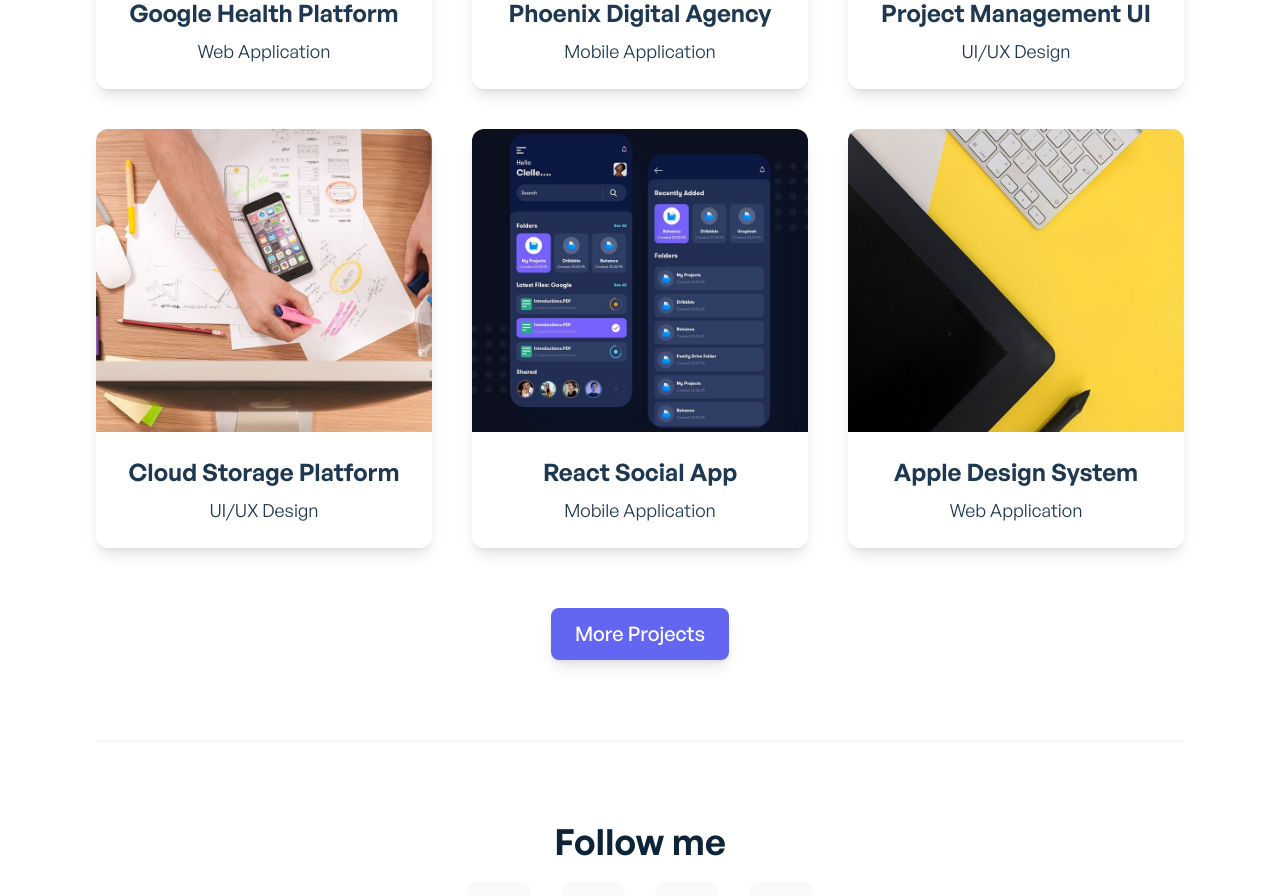
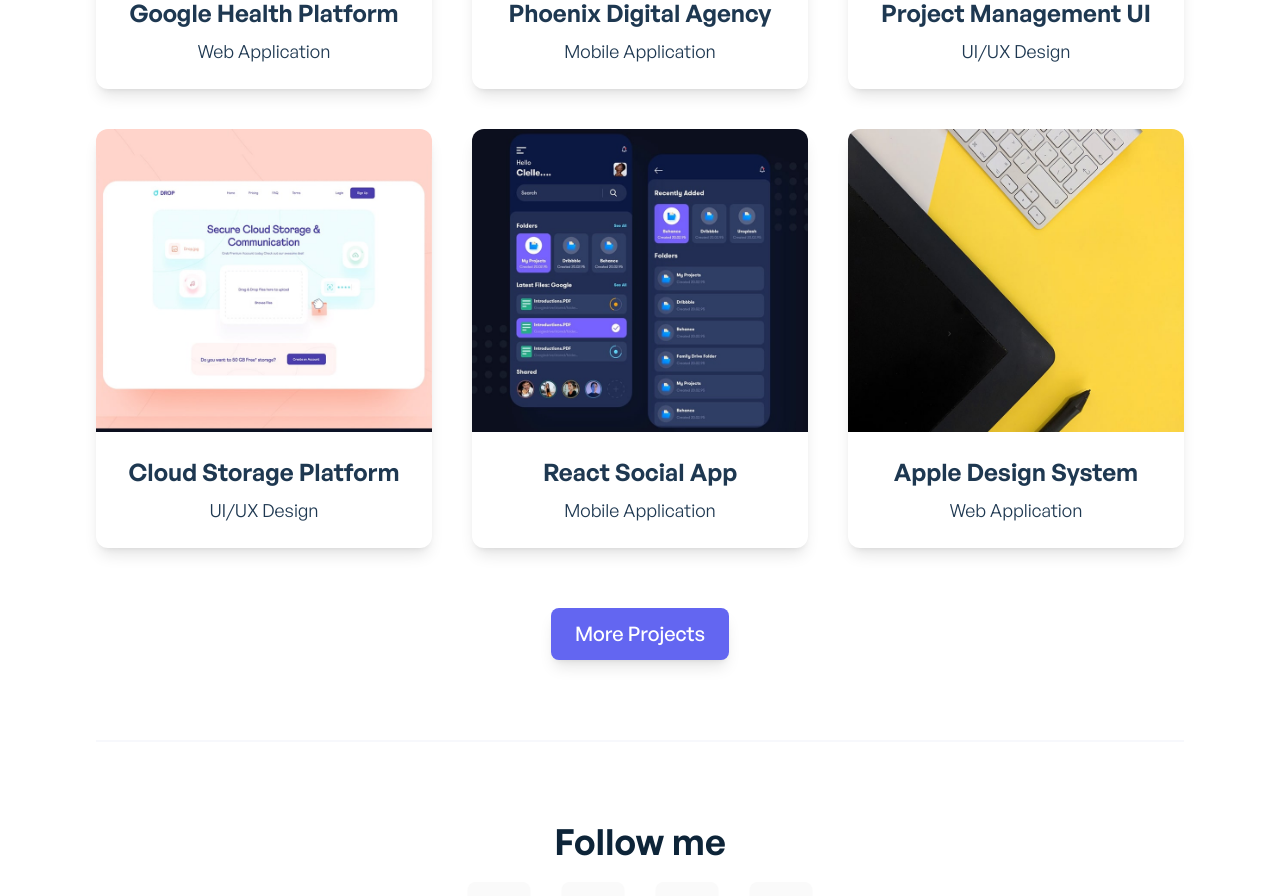
Before and after one commit to mcdollars/Next_Website, a Next.js app: page / in a window 1280 px wide. Shown: the part 1260-2156 px from the top of the page. Built offline with nearby package versions, Linux system fonts and the light colour scheme.

Commit message:
Header and footer code cleanup

```diff
--- a/components/shared/AppFooter.js
+++ b/components/shared/AppFooter.js
@@ -34,7 +34,7 @@ function AppFooter() {
 	return (
 		<div className="container mx-auto">
 			<div className="pt-20 sm:pt-30 pb-8 mt-20 border-t-2 border-primary-light dark:border-secondary-dark">
-				{/* Footer social links start */}
+				{/* Footer social links */}
 				<div className="flex flex-col justify-center items-center mb-12 sm:mb-28">
 					<p className="text-3xl sm:text-4xl font-semibold text-primary-dark dark:text-primary-light mb-5">
 						Follow me
@@ -54,9 +54,8 @@ function AppFooter() {
 						))}
 					</ul>
 				</div>
-				{/* Footer social links end */}
 
-				{/* Footer copyright start */}
+				{/* Footer copyright */}
 				<div className="flex justify-center items-center text-center">
 					<div className="text-lg text-ternary-dark dark:text-ternary-light">
 						&copy; 2021{' '}
@@ -76,7 +75,6 @@ function AppFooter() {
 						</Link>
 					</div>
 				</div>
-				{/* Footer copyright end */}
 			</div>
 		</div>
 	);
--- a/data/projectsData.js
+++ b/data/projectsData.js
@@ -391,7 +391,7 @@ export const projectsData = [
 		title: 'Cloud Storage Platform',
 		url: 'cloud-storage-platform',
 		category: 'UI/UX Design',
-		img: '/images/ui-project-1.jpg',
+		img: '/images/ui-project-2.jpg',
 		ProjectHeader: {
 			title: 'Cloud Storage Platform',
 			publishDate: 'Jul 26, 2021',
```
Also changed, not shown: components/shared/AppHeader.js (+8 -20 lines).
